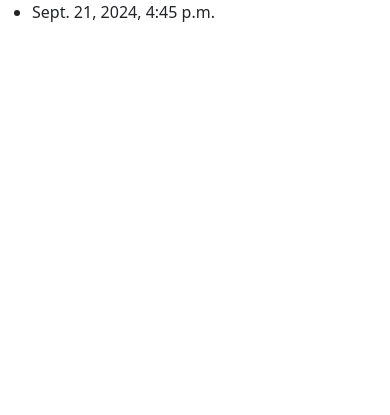
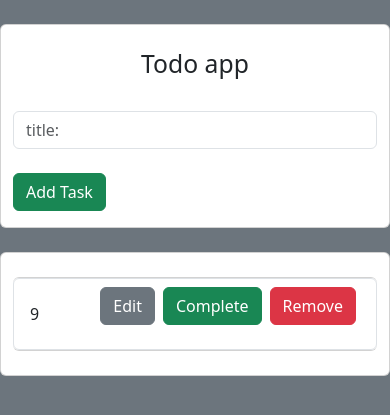
Before and after one commit to Mohammadreza723/todo_v1_django, a Django app: page / in a window 390 px wide. Shown: the top 415 px of the page. Run offline with Django 4.2, Linux system fonts and the light colour scheme; data comes from the database, SQL or seed files in the repository; both versions use the stored data as it was after the commit; some libraries are stand-ins or nearby versions.

Commit message:
delete_task view and url completed

```diff
--- /dev/null
+++ b/tasks/forms.py
@@ -0,0 +1,8 @@
+from django import forms
+
+from .models import Task
+
+class TaskForm(forms.ModelForm):
+    class Meta:
+        model = Task
+        fields = ['title']
--- a/tasks/templates/tasks/list.html
+++ b/tasks/templates/tasks/list.html
@@ -1,6 +1,9 @@
 {% load bootstrap5 %}
 {% bootstrap_css %}
 {% bootstrap_javascript %}
+
+{% load widget_tweaks %}
+
 <!DOCTYPE html>
 <html lang="en">
   <head>
@@ -8,11 +11,59 @@
     <meta name="viewport" content="width=device-width, initial-scale=1.0" />
     <title>Document</title>
   </head>
-  <body>
-    <ul>
-      {% for task in tasks %}
-        <li>{{ task.created }}</li>
-      {% endfor %}
-    </ul>
+  <body class="bg-secondary container">
+    <br />
+    <div class="row">
+      <div class="col-md-3"></div>
+      <div class="col-md-6 card">
+        <br />
+        <h2 class="text-center">Todo app</h2>
+        <br />
+        <form method="POST" action="/">
+          {% csrf_token %}
+          {% render_field form.title placeholder='title:' class='form-control' %}
+          <br />
+          <button type="submit" name="Create Task" class="btn btn-success">Add Task</button>
+        </form>
+      </div>
+      <div class="col-md-3"></div>
+    </div>
+    <br />
+    <div class="row">
+      <div class="col-md-3"></div>
+      <div class="col-md-6 card">
+        <br />
+        <ul class="list-group">
+          {% for task in tasks %}
+            <li class="list-group-item d-flex flex-row align-items-center justify-content-between">
+              <span>
+                {{ task.title }}
+              </span>
+              <div class="d-flex flex-row">
+                <form method="post" action="/update_task/" class="mx-1">
+                  <button class="btn btn-secondary">
+                    Edit
+                  </button>
+                </form>
+                <form method="post" action="/complete_task/" class="mx-1">
+                  <button class="btn btn-success">
+                    Complete
+                  </button>
+                </form>
+                <form method="post" action="/remove_task/" class="mx-1">
+                  <button class="btn btn-danger">
+                    <a href="/remove_task/{{ task.id }}" class="text-decoration-none text-white">
+                      Remove
+                    </a>
+                  </button>
+                </form>
+              </div>
+            </li>
+          {% endfor %}
+        </ul>
+        <br />
+      </div>
+      <div class="col-md-3"></div>
+    </div>
   </body>
 </html>
--- a/tasks/urls.py
+++ b/tasks/urls.py
@@ -1,6 +1,9 @@
 from django.urls import path
-from .views import index
+from .views import index, update_task, remove_task, complete_task
 
 urlpatterns = [
-    path('', index),
+    path('', index, name="list"),
+    path('update_task/<str:primary_key>/', update_task),
+    path('remove_task/<str:primary_key>/', remove_task),
+    path('complete_task/<str:primary_key>/', complete_task),
 ]
--- a/tasks/views.py
+++ b/tasks/views.py
@@ -1,10 +1,39 @@
-from django.shortcuts import render
+from django.shortcuts import render, redirect
+from django.http import HttpResponse
+
+import time
+
+from .forms import TaskForm
 from .models import Task
 # Create your views here.
 
+
 def index(request):
     tasks = Task.objects.all()
+    form = TaskForm()
+
     context = {
-        'tasks': tasks
+        'tasks': tasks,
+        'form': form,
     }
-    return render(request=request, template_name="tasks/list.html", context=context)
+    if request.method == "POST":
+        form = TaskForm(request.POST)
+        if form.is_valid():
+            form.save()
+        return redirect('/')
+
+    elif request.method == "GET":
+        return render(request=request, template_name="tasks/list.html", context=context)
+
+
+def update_task(request, primary_key):
+    ...
+
+
+def remove_task(request, primary_key):
+    Task.objects.all().filter(id=primary_key).delete()
+    return redirect("/")
+
+
+def complete_task(request, primary_key):
+    ...
--- a/todo/settings.py
+++ b/todo/settings.py
@@ -39,6 +39,7 @@ INSTALLED_APPS = [
     'django.contrib.staticfiles',
     # installed packages
     'bootstrap5',
+    'widget_tweaks',
     # installed apps
     'tasks',
 ]
```
Also changed, not shown: tasks/templates/Error.html (added, +11 -0 lines), tasks/templates/tasks/update_task.html (added, +11 -0 lines), db.sqlite3.
